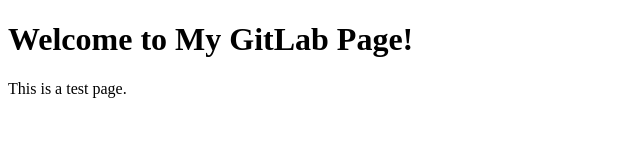
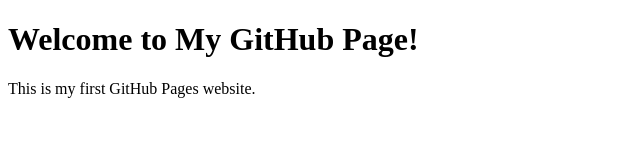
Before and after one commit to peterhuang1104/bookkeeping_v30, a plain HTML site: page index.html in a window 1280 px wide. Shown: the whole page, without its empty margins (0-640 px from the left). Drawn offline with Linux system fonts and the light colour scheme.

Commit message:
modify file

```diff
--- a/index.html
+++ b/index.html
@@ -3,10 +3,10 @@
 <head>
     <meta charset="UTF-8">
     <meta name="viewport" content="width=device-width, initial-scale=1.0">
-    <title>My GitLab Page</title>
+    <title>My GitHub Page</title>
 </head>
 <body>
-    <h1>Welcome to My GitLab Page!</h1>
-    <p>This is a test page.</p>
+    <h1>Welcome to My GitHub Page!</h1>
+    <p>This is my first GitHub Pages website.</p>
 </body>
 </html>
```
